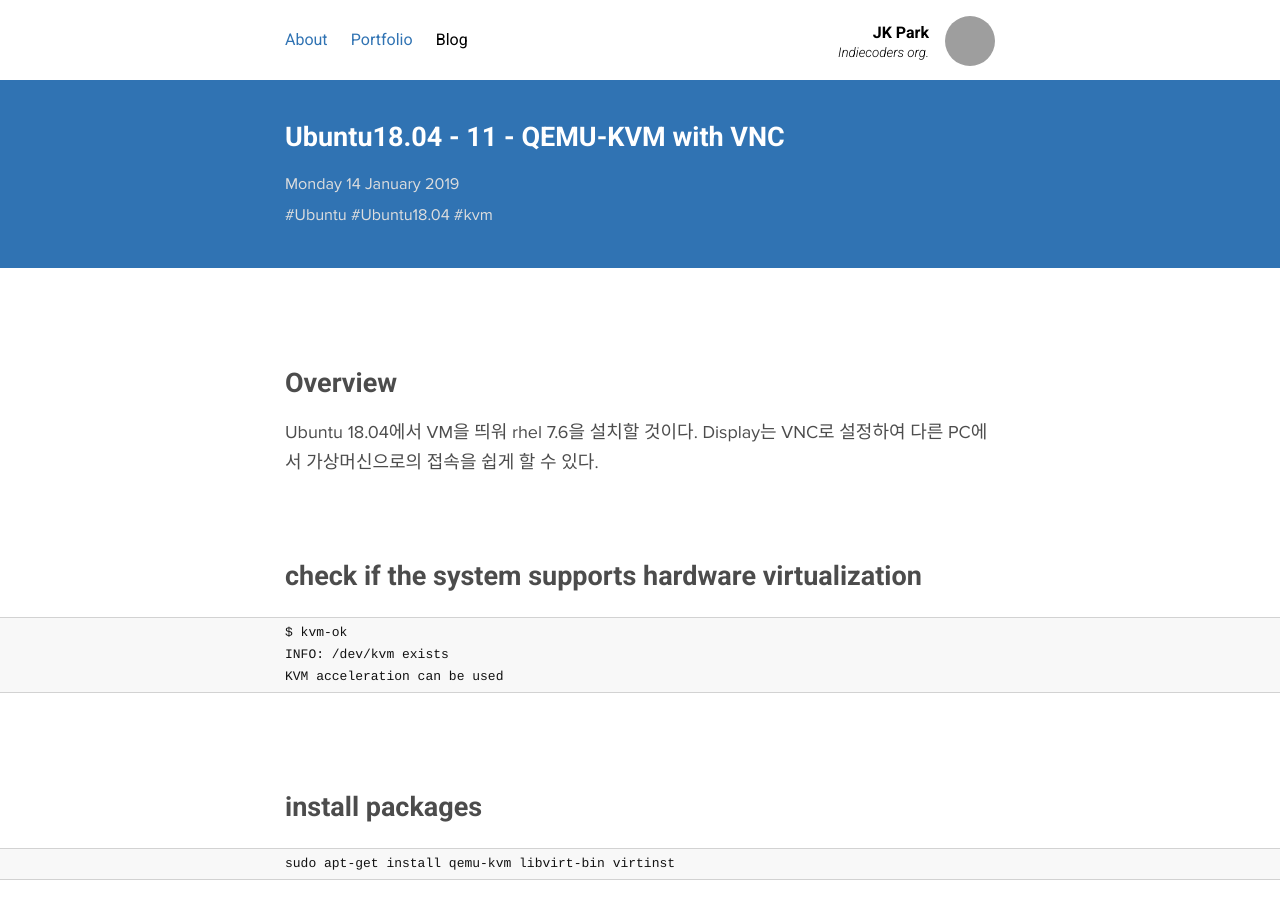
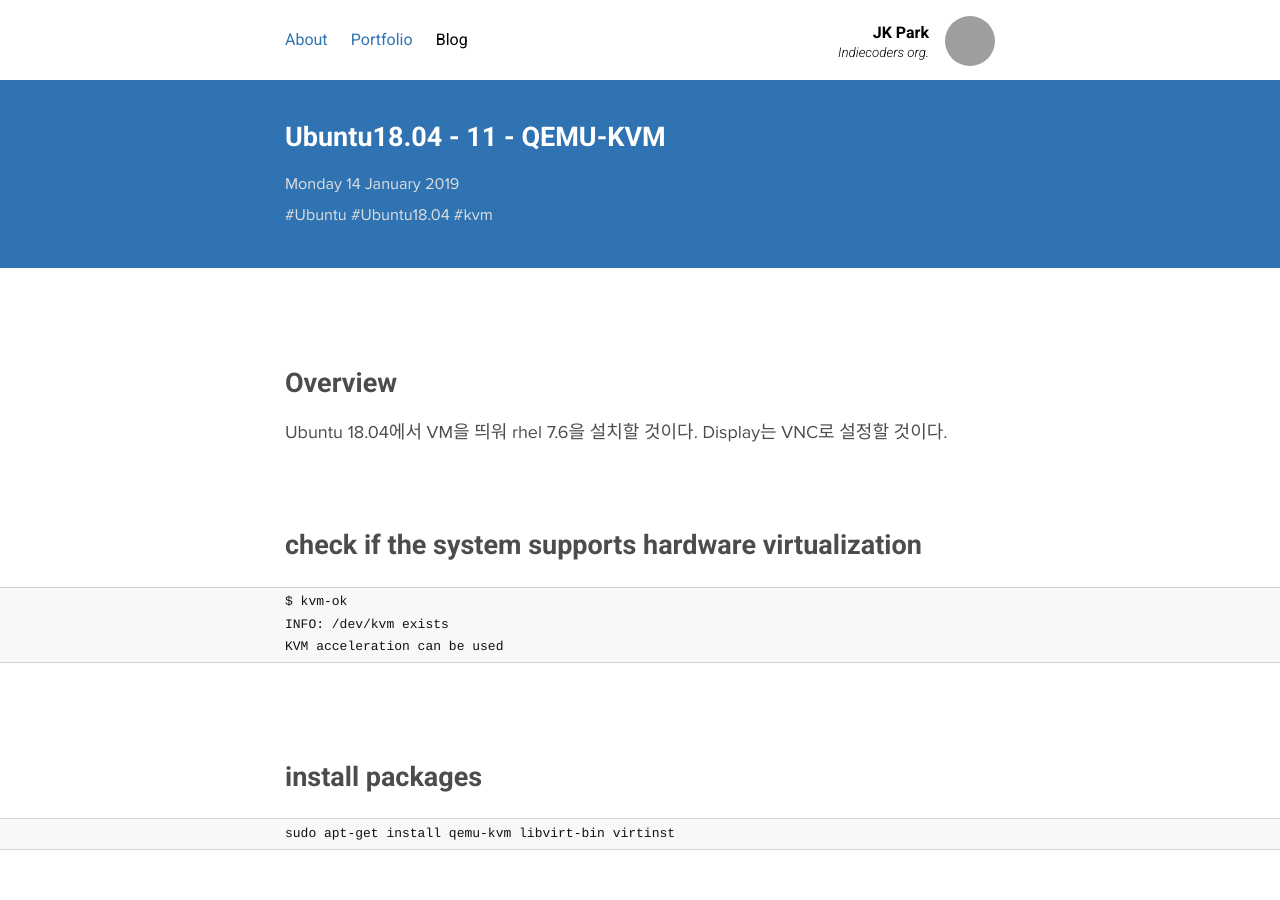
Before and after one commit to jkpark/jkpark.github.io, a Jekyll site: the page built from _posts/2019-01-14-install_ubuntu1804-11-kvm.md, in a window 1280 px wide and 900 px high. Built offline with Jekyll 4.4.1, drawn with Linux system fonts in a browser that asks for light colours; comment, search, counter and statistics services are not loaded; grey boxes are pictures that could not be loaded.

```diff
--- a/_posts/2019-01-14-install_ubuntu1804-11-kvm.md
+++ b/_posts/2019-01-14-install_ubuntu1804-11-kvm.md
@@ -1,6 +1,6 @@
 ---
 layout: post
-title: Ubuntu18.04 - 11 - QEMU-KVM with VNC
+title: Ubuntu18.04 - 11 - QEMU-KVM
 description:
 category: blog
 tags: [Ubuntu, Ubuntu18.04, kvm]
@@ -9,7 +9,8 @@ english: false
 
 # Overview
 
-Ubuntu 18.04에서 VM을 띄워 rhel 7.6을 설치할 것이다. Display는 VNC로 설정하여 다른 PC에서 가상머신으로의 접속을 쉽게 할 수 있다.
+Ubuntu 18.04에서 VM을 띄워 rhel 7.6을 설치할 것이다.
+Display는 VNC로 설정할 것이다.
 
 # check if the system supports hardware virtualization
 
```
Also changed, not shown: _posts/2019-01-21-install_ubuntu1804-12-docker.md (+1 -1 lines).
